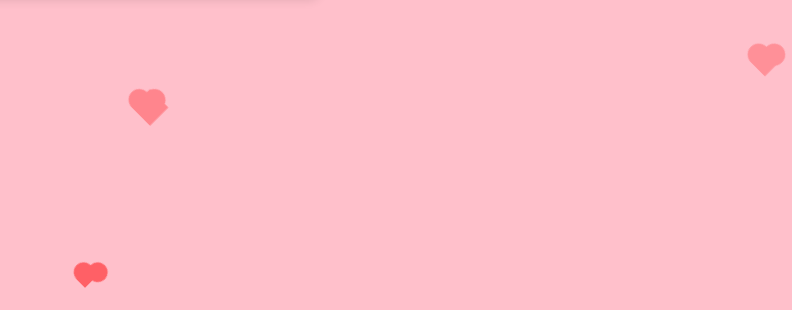
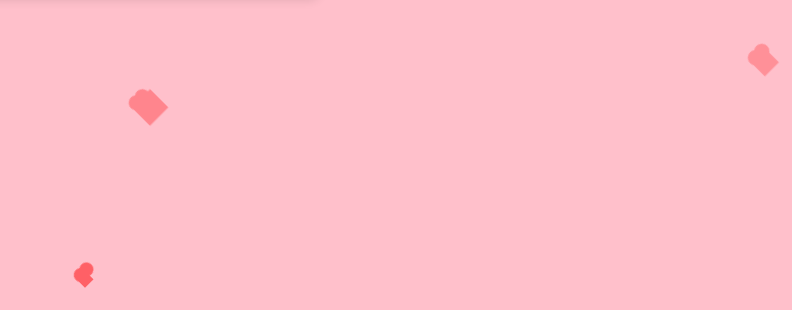
Before and after one commit to fantay2k/Valentines, a plain HTML site: page index.html in a window 1280 px wide. Shown: the part 490-800 px from the top of the page, 488-1280 px from the left. Drawn offline with Linux system fonts and the light colour scheme.

Commit message:
Update styles.css

```diff
--- a/styles.css
+++ b/styles.css
@@ -41,7 +41,7 @@ button:hover {
 /* Floating hearts */
 .heart {
     position: absolute;
-    width: 20px;
+    width: 14px;  /* Slimmer */
     height: 20px;
     background-color: red;
     transform: rotate(-45deg);
@@ -54,20 +54,20 @@ button:hover {
 .heart::after {
     content: "";
     position: absolute;
-    width: 20px;
-    height: 20px;
+    width: 14px;  /* Match the slim width */
+    height: 14px;
     background-color: red;
     border-radius: 50%;
 }
 
 .heart::before {
-    top: -10px;
-    left: 0;
+    top: -7px; /* Adjusted to fit new width */
+    left: -1px; /* Centered */
 }
 
 .heart::after {
-    left: 10px;
-    top: 0;
+    top: -7px; /* Adjusted to fit new width */
+    left: 7px; /* Centered */
 }
 
 /* Floating animation */
```
